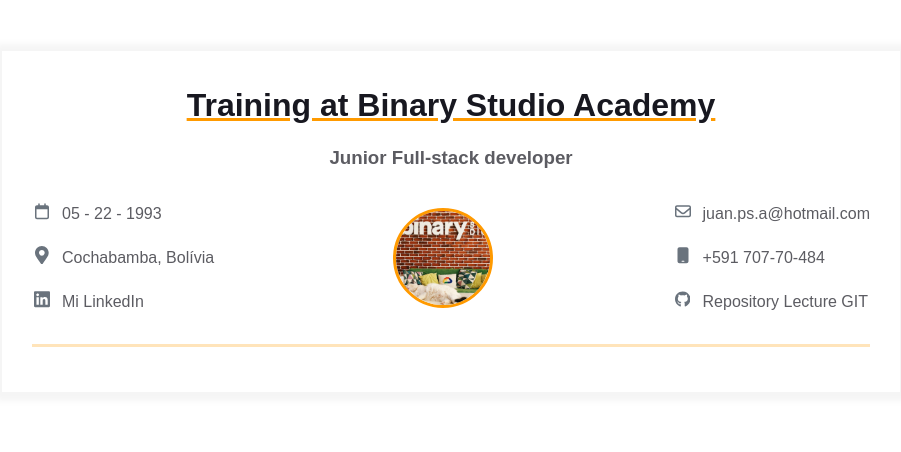
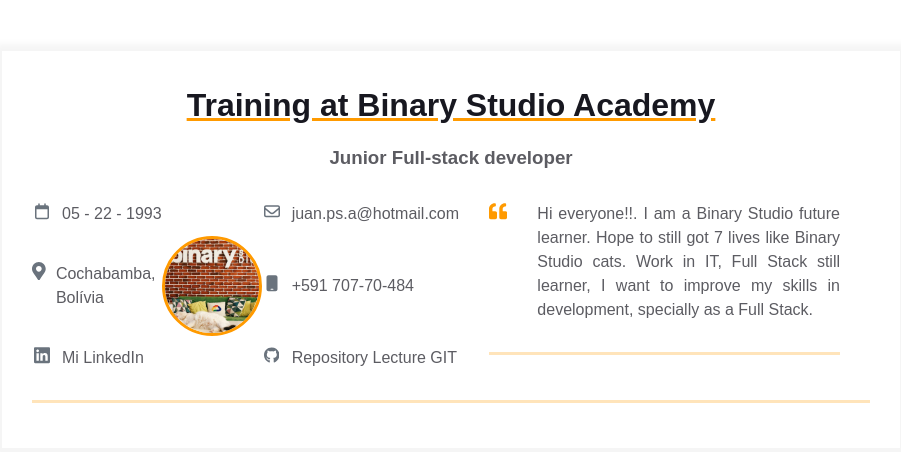
Before and after one commit to JPjok3r/homepage, a plain HTML site: page index.html in a window 1280 px wide. Shown: the whole page, without its empty margins (189-1090 px from the left). Drawn offline with Linux system fonts and the light colour scheme.

Commit message:
Update index.html. Added intro message to my homepage

```diff
--- a/index.html
+++ b/index.html
@@ -118,6 +118,27 @@
                                 <span>Repository Lecture GIT</span>
                             </a>
                         </div>
+                        <div class="container">
+                            <div class="resume__block">
+                              <div class="intro">
+                                <div class="intro__icon-wrapper">
+                                  <svg class="intro__icon" xmlns="http://www.w3.org/2000/svg" viewBox="0 0 512 512">
+                                    <path
+                                      d="M464 256h-80v-64c0-35.3 28.7-64 64-64h8c13.3 0 24-10.7
+                                      24-24V56c0-13.3-10.7-24-24-24h-8c-88.4 0-160 71.6-160 160v240c0
+                                      26.5 21.5 48 48 48h128c26.5 0 48-21.5
+                                      48-48V304c0-26.5-21.5-48-48-48zm-288 0H96v-64c0-35.3 28.7-64
+                                      64-64h8c13.3 0 24-10.7 24-24V56c0-13.3-10.7-24-24-24h-8C71.6 32 0
+                                      103.6 0 192v240c0 26.5 21.5 48 48 48h128c26.5 0
+                                      48-21.5 48-48V304c0-26.5-21.5-48-48-48z"
+                                    ></path>
+                                  </svg>
+                                </div>
+                                <p class="intro_text">Hi everyone!!. I am a Binary Studio future learner. Hope to still got 7 lives like Binary Studio cats.
+                                    Work in IT, Full Stack still learner, I want to improve my skills in development, specially as a Full Stack.</p>
+                              </div>
+                            </div>
+                          </div>
                     </div>
                 </div>
             </div>
```
